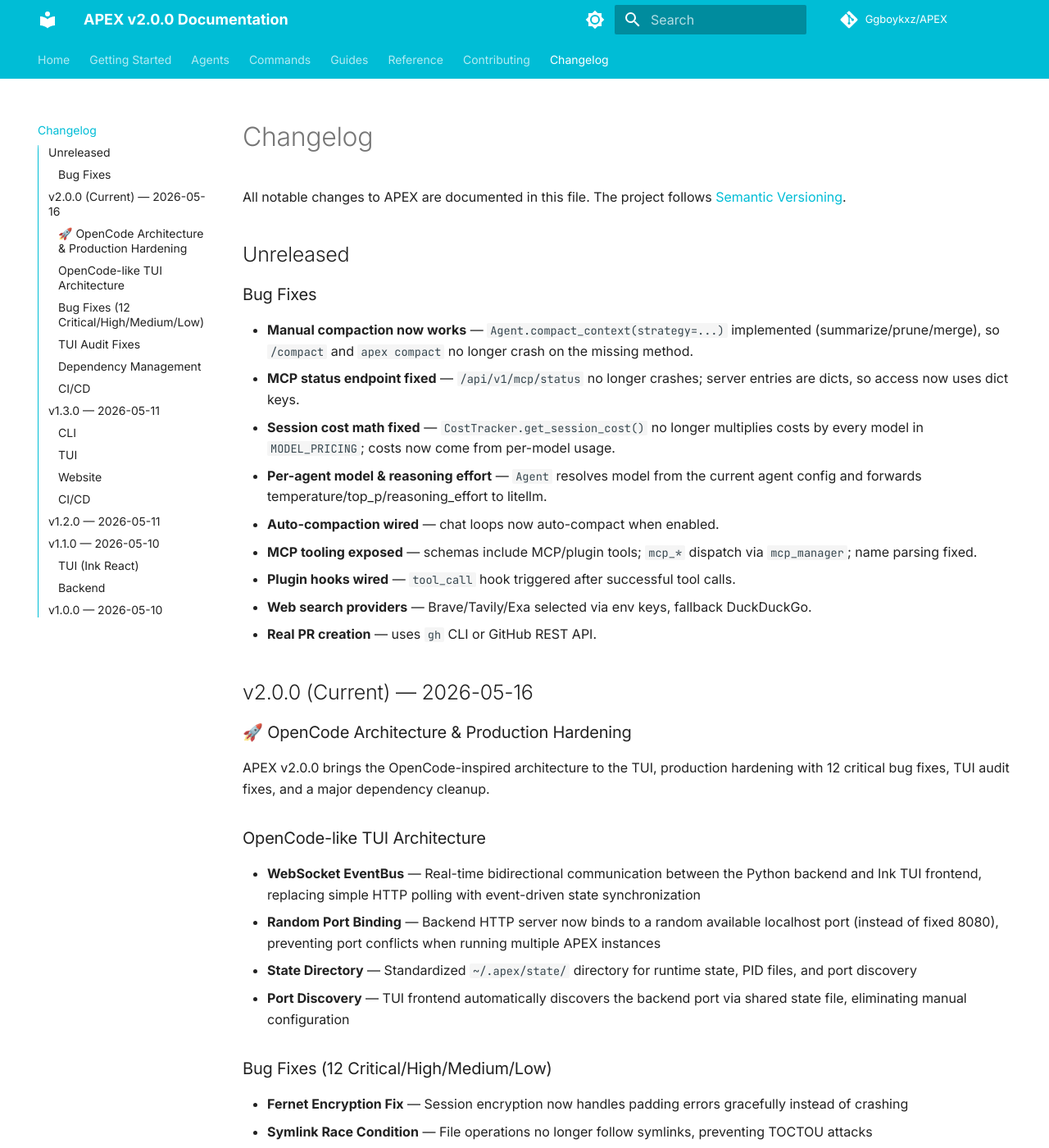
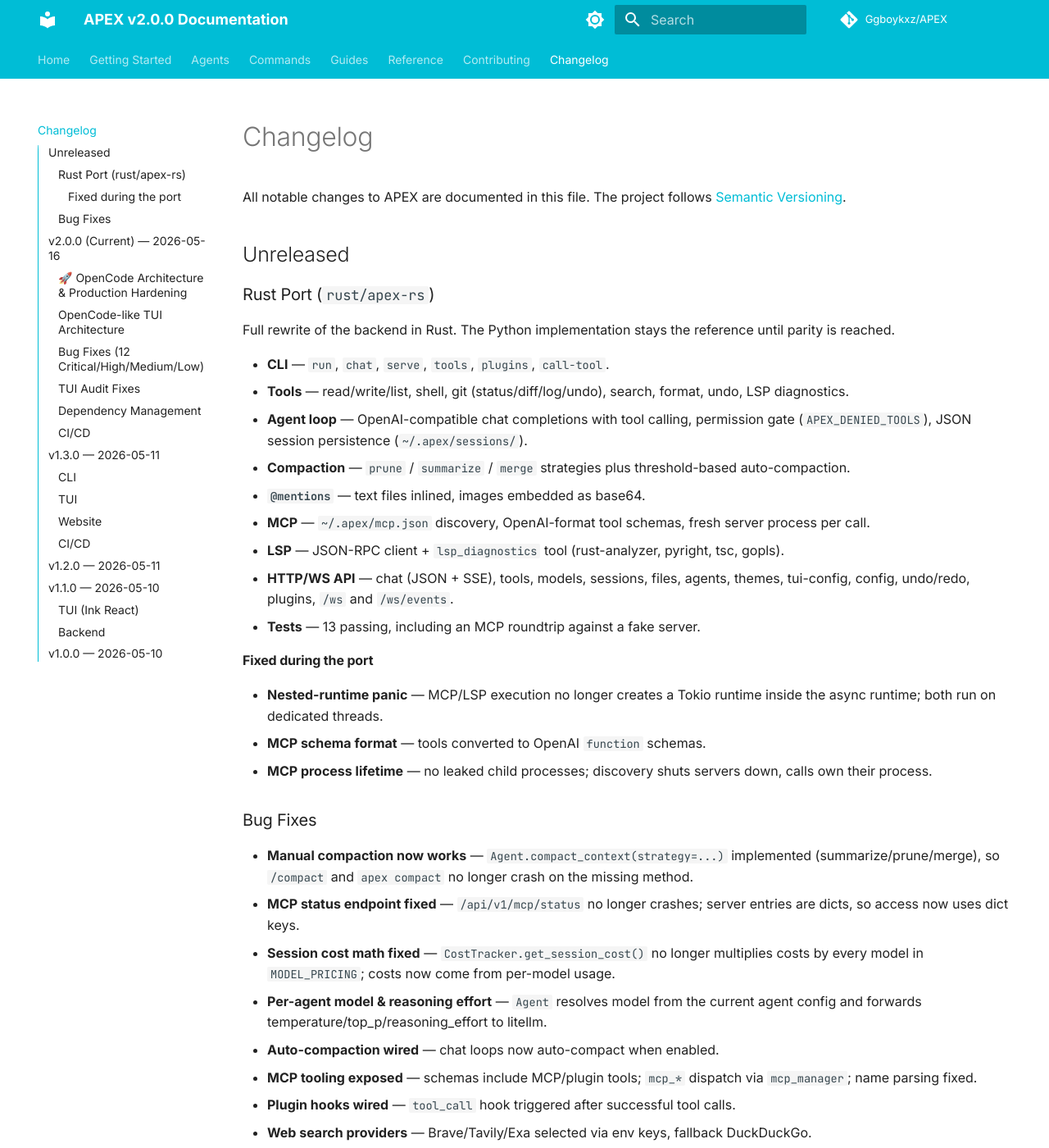
Before and after one commit to Ggboykxz/APEX, an MkDocs documentation site: the page built from docs/changelog.md, in a window 1280 px wide and 1400 px high. Shown: the whole window at 82% size. Built offline with MkDocs 1.6.1 and Material for MkDocs 9.7.7, drawn with Linux system fonts in a browser that asks for light colours; comment, search, counter and statistics services are not loaded; the version menu is left out.

Commit message:
docs: document the Rust port in CHANGELOG and docs/changelog

```diff
--- a/docs/changelog.md
+++ b/docs/changelog.md
@@ -3,6 +3,26 @@
 All notable changes to APEX are documented in this file. The project follows [Semantic Versioning](https://semver.org/).
 
 ## Unreleased
+
+### Rust Port (`rust/apex-rs`)
+
+Full rewrite of the backend in Rust. The Python implementation stays the reference until parity is reached.
+
+- **CLI** — `run`, `chat`, `serve`, `tools`, `plugins`, `call-tool`.
+- **Tools** — read/write/list, shell, git (status/diff/log/undo), search, format, undo, LSP diagnostics.
+- **Agent loop** — OpenAI-compatible chat completions with tool calling, permission gate (`APEX_DENIED_TOOLS`), JSON session persistence (`~/.apex/sessions/`).
+- **Compaction** — `prune` / `summarize` / `merge` strategies plus threshold-based auto-compaction.
+- **`@mentions`** — text files inlined, images embedded as base64.
+- **MCP** — `~/.apex/mcp.json` discovery, OpenAI-format tool schemas, fresh server process per call.
+- **LSP** — JSON-RPC client + `lsp_diagnostics` tool (rust-analyzer, pyright, tsc, gopls).
+- **HTTP/WS API** — chat (JSON + SSE), tools, models, sessions, files, agents, themes, tui-config, config, undo/redo, plugins, `/ws` and `/ws/events`.
+- **Tests** — 13 passing, including an MCP roundtrip against a fake server.
+
+#### Fixed during the port
+
+- **Nested-runtime panic** — MCP/LSP execution no longer creates a Tokio runtime inside the async runtime; both run on dedicated threads.
+- **MCP schema format** — tools converted to OpenAI `function` schemas.
+- **MCP process lifetime** — no leaked child processes; discovery shuts servers down, calls own their process.
 
 ### Bug Fixes
 
```
Also changed, not shown: CHANGELOG.md (+22 -0 lines).
